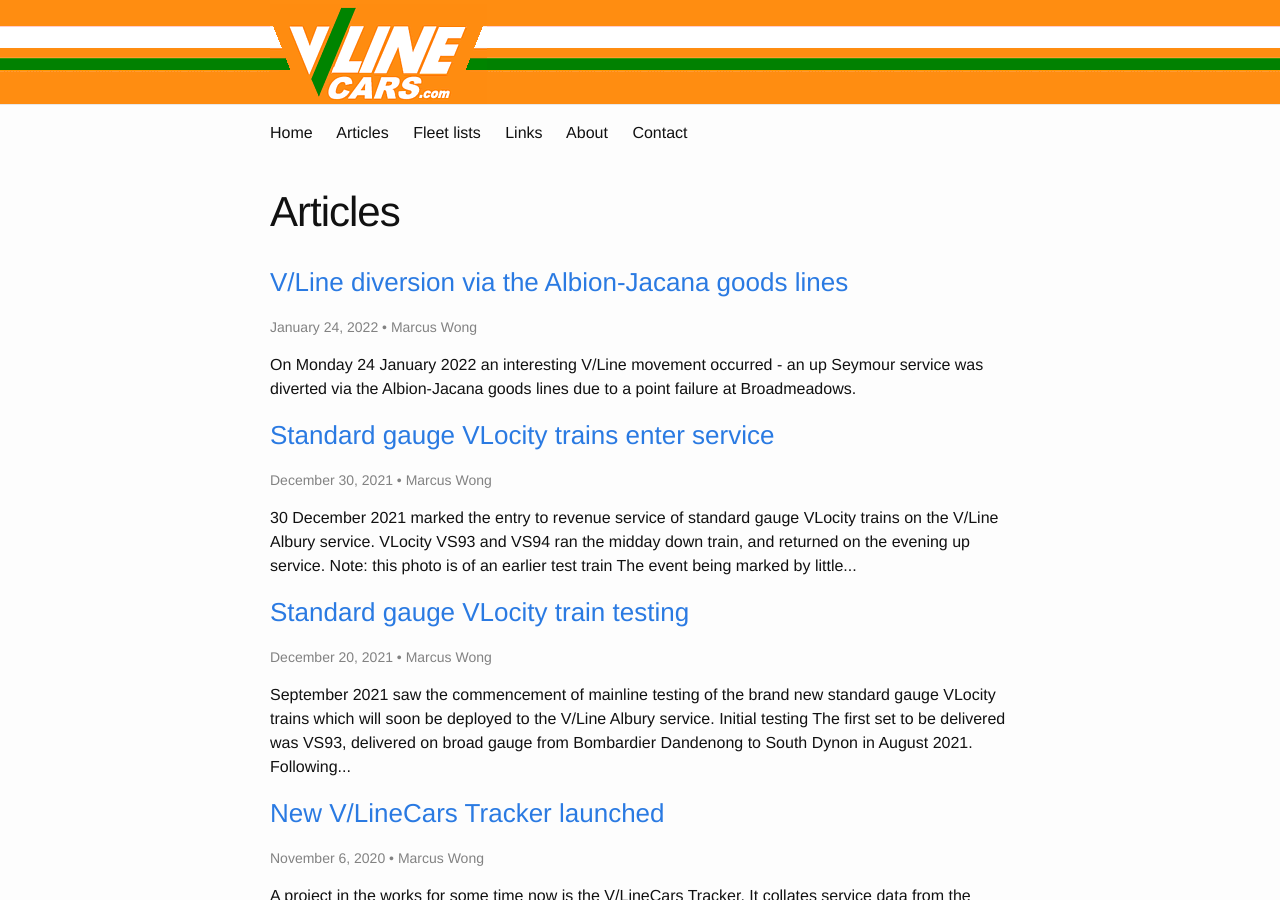
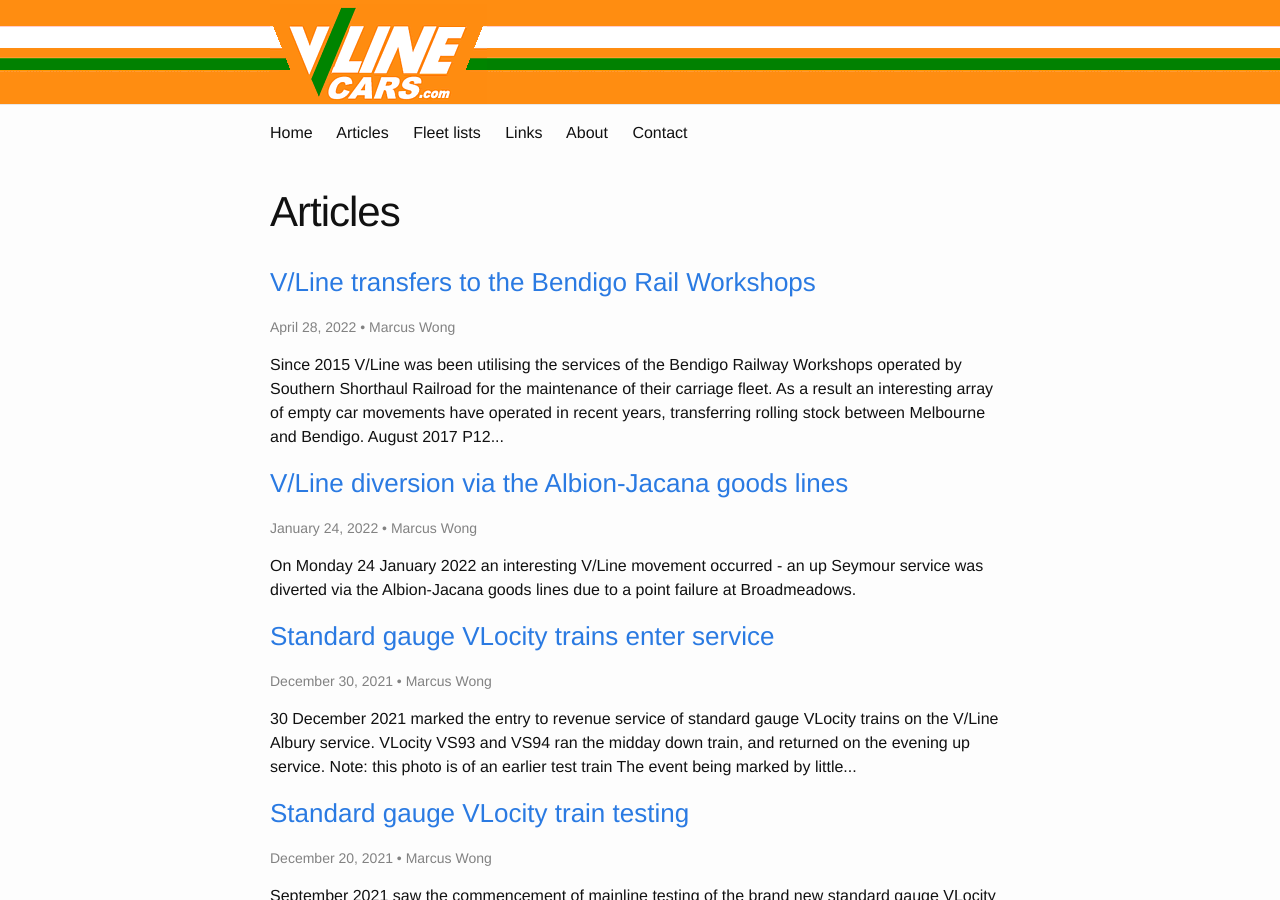
Before and after one commit to vlinecars/vlinecars.github.io, a Jekyll site: the page built from articles/index.html, in a window 1280 px wide and 900 px high. Built offline with Jekyll 4.4.1, drawn with Linux system fonts in a browser that asks for light colours; the list of posts is cut into pages by our own code; some of the changed text lies outside the part shown.

Commit message:
Add "V/Line transfers to the Bendigo Rail Workshops" page

```diff
--- a/_posts/vline-transfers-ssr-bendigo-maintenance.md
+++ b/_posts/2022-04-28-vline-transfers-ssr-bendigo-maintenance.md
@@ -1,43 +1,86 @@
-P12 and P17 nose to nose, leading carriage set SH35 set from Bendigo Workshops to Southern Cross at Ginifer August 2017
+---
+layout: post
+title: V/Line transfers to the Bendigo Rail Workshops
+author: Marcus Wong
+comments: true
+canonical:
+tags: [information]
+---
+
+Since 2015 V/Line was been utilising the services of the Bendigo Railway Workshops operated by Southern Shorthaul Railroad for the maintenance of their carriage fleet.
+
+<a href="https://railgallery.wongm.com/bendigo-rail-workshops/F143_8510.jpg.html"><img src="https://railgallery.wongm.com/cache/bendigo-rail-workshops/F143_8510_595.jpg?cached=1626920819" alt="V/Line carriages BH145 and BTH168 outside the sheds" /></a>
+
+As a result an interesting array of empty car movements have operated in recent years, transferring rolling stock between Melbourne and Bendigo.
+
+<strong>August 2017</strong>
+
+P12 and P17 nose to nose, leading overhauled carriage set SH35 back to Melbourne.
+
 <a href="https://railgallery.wongm.com/vline-transfers/F121_2423.jpg.html"><img src="https://railgallery.wongm.com/cache/vline-transfers/F121_2423_595.jpg?cached=1637385520" alt="P12 and P17 nose to nose, leading carriage set SH35 set from Bendigo Workshops to Southern Cross at Ginifer" /></a>
 
-N466 passes through Sunshine with Y163 and carriage BZN271 on a transfer to the SSR workshops at Bendigo April 2018
+**April 2018**
+
+N466 with Y163 and carriage BZN271 bound for repainting at Bendigo.
+
 <a href="https://railgallery.wongm.com/vline-transfers/F125_4290.jpg.html"><img src="https://railgallery.wongm.com/cache/vline-transfers/F125_4290_595.jpg?cached=1626994052" alt="N466 passes through Sunshine with Y163 and carriage BZN271 on a transfer to the SSR workshops at Bendigo " /></a>
 
-April 2019 N465 leads solo carriage BTN254 through Sunshine on the down
+**April 2019**
+
+N465 leads solo carriage BTN254 for overhaul at Bendigo.
+
 <a href="https://railgallery.wongm.com/vline-transfers/F132_9993.jpg.html"><img src="https://railgallery.wongm.com/cache/vline-transfers/F132_9993_595.jpg?cached=1626936941" alt="N465 leads solo carriage BTN254 through Sunshine on the down" /></a>
 
-N465 leads solo carriage BZN265 through Sunshine on the up - no livery. Returning from the SSR Bendigo Workshops after air conditioning upgrades
+N465 leads carriage BZN265 partially repainted in PTV livery, after air conditioning upgrades at Bendigo.
+
 <a href="https://railgallery.wongm.com/vline-transfers/F133_0031.jpg.html"><img src="https://railgallery.wongm.com/cache/vline-transfers/F133_0031_595.jpg?cached=1626936941" alt="N465 leads solo carriage BZN265 through Sunshine on the up" /></a>
 
-N469 leads carriages BZN275, BCZ257 and BZN271 through Sunshine on a down transfer to Bendigo Workshops May 2019
+**May 2019**
+
+N469 leads carriages BZN275, BCZ257 and BZN271 to Bendigo for overhaul.
+
 <a href="https://railgallery.wongm.com/vline-transfers/F133_3877.jpg.html"><img src="https://railgallery.wongm.com/cache/vline-transfers/F133_3877_595.jpg?cached=1633694068" alt="N469 leads carriages BZN275, BCZ257 and BZN271 through Sunshine on a down transfer to Bendigo Workshops" /></a>
 
-October 2020 N467 leads A66 and BZN274 pass through Sunshine on their way from North Bendigo Workshops to Southern Cross
+**October 2020**
+
+N467 leads A66 and BZN274 return from Bendigo, A66 retrieved from storage while BZN274 had been overhauled.
+
 <a href="https://railgallery.wongm.com/vline-transfers/F140_4462.jpg.html"><img src="https://railgallery.wongm.com/cache/vline-transfers/F140_4462_595.jpg?cached=1627090289" alt="N467 leads A66 and BZN274 pass through Sunshine on their way from North Bendigo Workshops to Southern Cross" /></a>
 
-November 2020 N467 leads repainted locomotive N470 and refurbished carriage BZN252 on the up at Sunshine
+**November 2020**
+
+N467 leads repainted locomotive N470 and refurbished carriage BZN252 back to Melbourne.
+
 <a href="https://railgallery.wongm.com/vline-transfers/F140_6274.jpg.html"><img src="https://railgallery.wongm.com/cache/vline-transfers/F140_6274_595.jpg?cached=1627015531" alt="N467 leads repainted locomotive N470 and refurbished carriage BZN252 on the up at Sunshine" /></a>
 
-October 2021 Sprinter 7006 leads 7007 and 7010 out of Ginifer on a down transfer to the Bendigo Railway Workshops
+**October 2021**
+
+Sprinter 7006 leads 7007 and 7010 head for overhaul at Bendigo.
+
 <a href="https://railgallery.wongm.com/vline-transfers/F145_3932.jpg.html"><img src="https://railgallery.wongm.com/cache/vline-transfers/F145_3932_595.jpg?cached=1634643823" alt="Sprinter 7006 leads 7007 and 7010 out of Ginifer on a down transfer to the Bendigo Railway Workshops" /></a>
 
-N463 leads power van PH451 and carriage BZN256 through Albion on a down transfer to SSR Bendigo
+N463 leads power van PH451 and carriage BZN256 to Bendigo for overhaul.
+
 <a href="https://railgallery.wongm.com/vline-transfers/F145_4952.jpg.html"><img src="https://railgallery.wongm.com/cache/vline-transfers/F145_4952_595.jpg?cached=1635328364" alt="N463 leads power van PH451 and carriage BZN256 through Albion on a down transfer to SSR Bendigo" /></a>
 
-N453 leads carriage sets SH21 and LH33 on a down transfer to Bendigo at Keilor Plains
+N453 leads carriage sets SH21 and LH33 to Bendigo for overhaul.
+
 <a href="https://railgallery.wongm.com/vline-transfers/F145_8553.jpg.html"><img src="https://railgallery.wongm.com/cache/vline-transfers/F145_8553_595.jpg?cached=1636631498" alt="N453 leads carriage sets SH21 and LH33 on a down transfer to Bendigo at Keilor Plains" /></a>
 
-November 2021 N475 leads power van PH452 through Sunshine bound for SSR Bendigo
+**November 2021**
+
+N475 leads power van PH452 to Bendigo for overhaul.
+
 <a href="https://railgallery.wongm.com/vline-transfers/F146_1885.jpg.html"><img src="https://railgallery.wongm.com/cache/vline-transfers/F146_1885_595.jpg?cached=1637824786" alt="N475 leads power van PH452 through Sunshine bound for SSR Bendigo" /></a>
 
-January 2022 N454 leads carriage BTN264 through Albion bound for SSR Bendigo
+**January 2022**
+
+N454 leads carriage BTN264 to Bendigo for overhaul.
+
 <a href="https://railgallery.wongm.com/vline-transfers/F147_6130.jpg.html"><img src="https://railgallery.wongm.com/cache/vline-transfers/F147_6130_595.jpg?cached=1641118781" alt="N454 leads carriage BTN264 through Albion bound for SSR Bendigo" /></a>
 
+**February 2022**
 
+N470 leads carriage sets SH34 and SH31 to Bendigo for overhaul.
 
-
-
-
-once up there V/Line carriages BH145 and BTH168 outside the sheds
-<a href="https://railgallery.wongm.com/bendigo-rail-workshops/F143_8510.jpg.html"><img src="https://railgallery.wongm.com/cache/bendigo-rail-workshops/F143_8510_595.jpg?cached=1626920819" alt="V/Line carriages BH145 and BTH168 outside the sheds" /></a>
+<a href="https://railgallery.wongm.com/vline-transfers/F148_2810.jpg.html"><img src="https://railgallery.wongm.com/cache/vline-transfers/F148_2810_595.jpg?cached=1644150373" alt="N470 leads carriage sets SH34 and SH31 through Sunshine on a down transfer to Bendigo Workshops" /></a>
```
